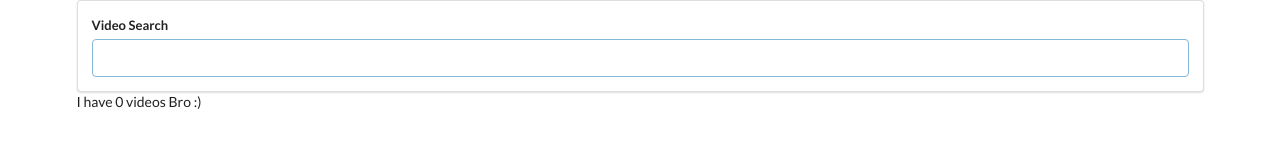
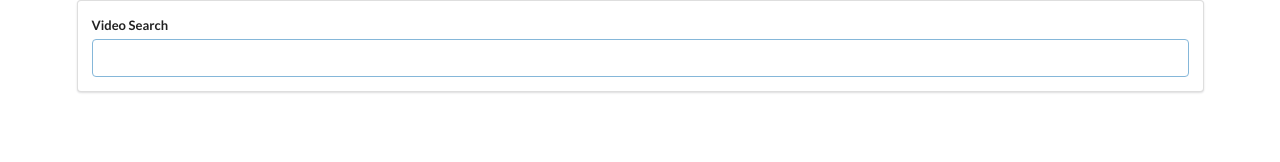
Before and after one commit to sk-compliance-compendium/musical-waddle, a React (Create React App) app: page / in a window 1280 px wide. Shown: the top 162 px of the page. Built offline with nearby package versions, Linux system fonts and the light colour scheme.

Commit message:
Hustling on Video Layout

```diff
--- a/src/components/App.js
+++ b/src/components/App.js
@@ -1,6 +1,7 @@
 import React from 'react';
 import SearchBar from './SearchBar';
 import youtube from '../apis/youtube';
+import VideoList from './VideoList';
 
 class App extends React.Component{
 
@@ -21,7 +22,7 @@
         return (
             <div className="ui container">
                 <SearchBar onFormSubmit = {this.onTermSubmit} />
-                I have {this.state.videos.length} videos Bro :)
+                <VideoList videos= {this.state.videos}/>
             </div>
         );
     }
--- /dev/null
+++ b/src/components/VideoItem.js
@@ -0,0 +1,7 @@
+import React from 'react';
+
+const VideoItem = (props) => {
+    return <div>This area will host Video Items Bro :)</div>
+};
+
+export default VideoItem;
--- /dev/null
+++ b/src/components/VideoList.js
@@ -0,0 +1,12 @@
+import React from 'react';
+import VideoItem from './VideoItem';
+
+const VideoList = ({videos}) => {
+    const renderedList = videos.map(video => {
+        return <VideoItem/>
+    });
+
+    return <div>{renderedList}</div>;
+};
+
+export default VideoList;
```
